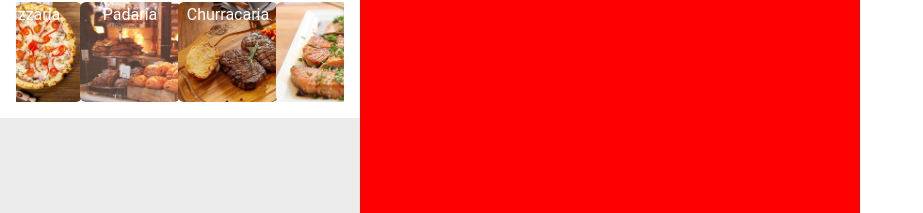
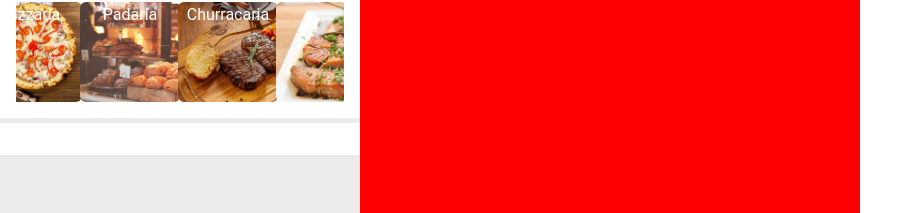
Before and after one commit to JonathanSRS/Busca-Restaurantes, a React (Create React App) app: page / in a window 1280 px wide. Shown: the part 229-442 px from the top of the page, without its empty margins (0-923 px from the left). Built offline with nearby package versions, Linux system fonts and the light colour scheme; the HTML template or start-up script is replaced by a standard one.

Commit message:
Criando: Componente Card de restaurantes

```diff
--- /dev/null
+++ b/src/componentes/RestaurantCard/styles.js
@@ -0,0 +1,15 @@
+import styled from "styled-components";
+
+export const Restaurant = styled.div`
+    display: flex;
+    justify-content: space-between;
+    cursor: pointer;
+    margin-top: 5px;
+    padding: 16px;
+    background-color: #ffffff;
+    border-left: 5px solid transparent;
+        :hover{
+            background-color: ${(props) => props.theme.colors.background}
+            border-left-color: ${(props) => props.theme.colors};
+        }
+`;
--- a/src/componentes/index.js
+++ b/src/componentes/index.js
@@ -1 +1,2 @@
 export {default as Card} from './ImageCard';
+export {default as RestaurantCard} from './RestaurantCard';
--- a/src/pages/Home/index.jsx
+++ b/src/pages/Home/index.jsx
@@ -10,7 +10,7 @@
 import bread from "./../../assets/breads_640px.jpg"
 
 import { Container, Logo, Search, Wrapper, Map, CarouselTitle, Carousel } from "./styled";
-import { Card } from "../../componentes";
+import { Card, RestaurantCard } from "../../componentes";
 
 const Home = () => {
     const [inputValue, setInputValue] = useState('')
@@ -48,6 +48,7 @@
                     <Card photo={pizza} title="Pizzaria"/>
                 </Carousel>
                 </Search>
+                <RestaurantCard />
             </Container>
             <Map />
         </Wrapper>
```
Also changed, not shown: src/componentes/RestaurantCard/index.jsx (added, +7 -0 lines).
